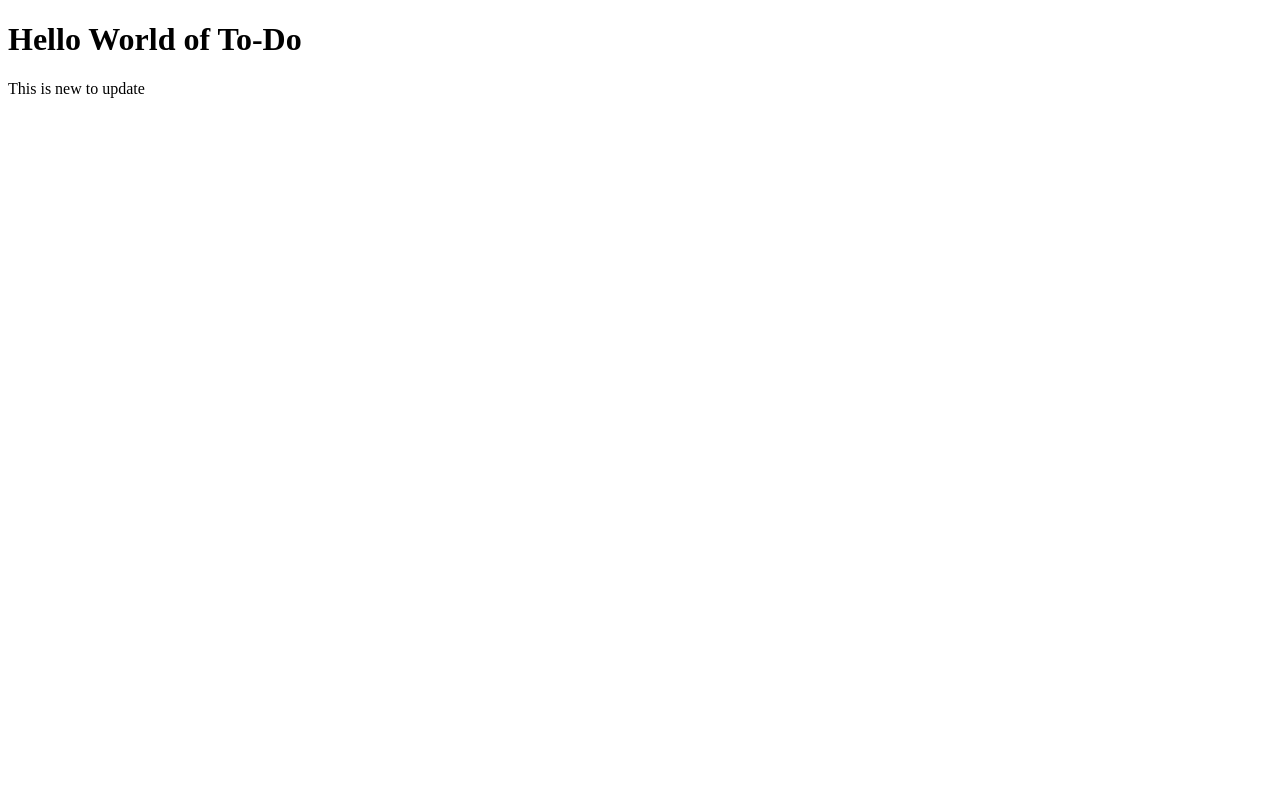
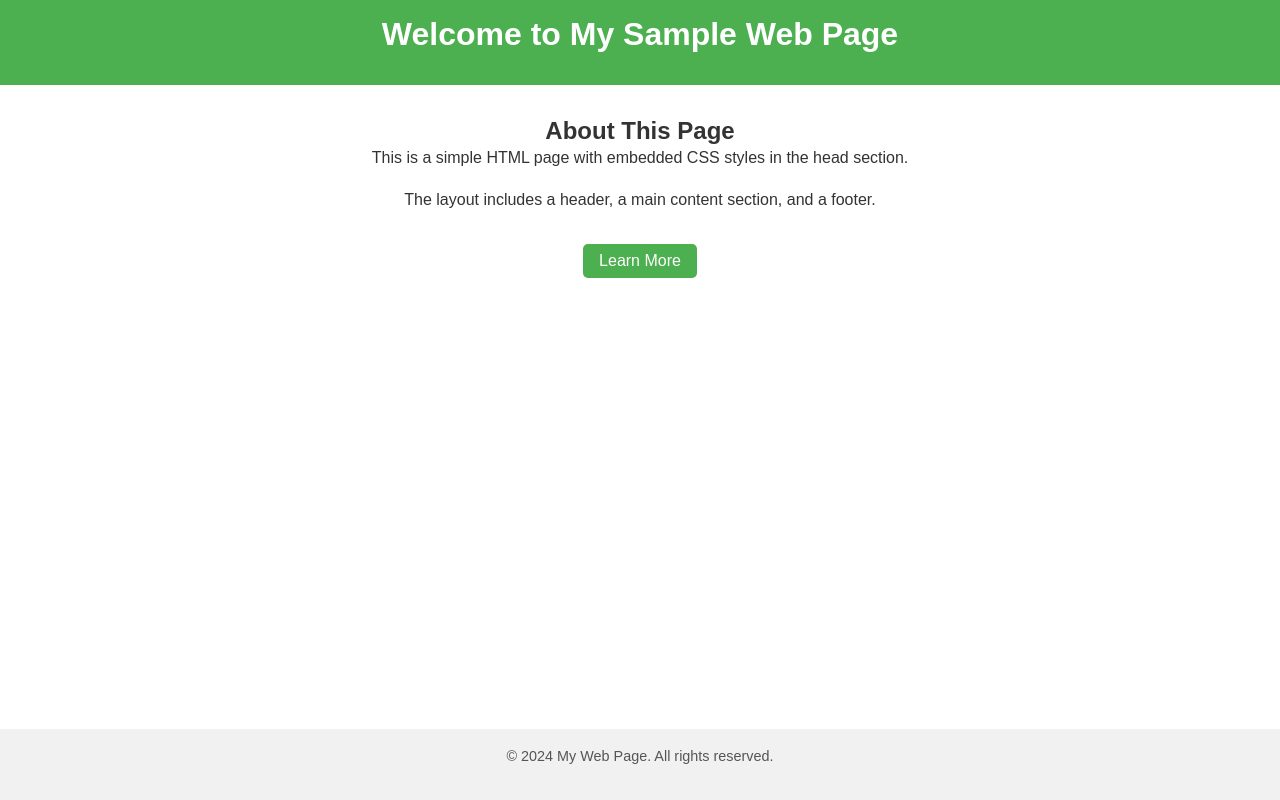
Before and after one commit to Edelva01/DynamicTodo, a plain HTML site: page index.html in a window 1280 px wide. Drawn offline with Linux system fonts and the light colour scheme.

Commit message:
Sample page
Test more complexed samples

```diff
--- a/index.html
+++ b/index.html
@@ -3,10 +3,88 @@
 <head>
     <meta charset="UTF-8">
     <meta name="viewport" content="width=device-width, initial-scale=1.0">
-    <title>Dynamic Todo</title>
+    <title>Sample Web Page</title>
+    <style>
+        /* Basic Reset */
+        * {
+            margin: 0;
+            padding: 0;
+            box-sizing: border-box;
+        }
+
+        /* Page Layout */
+        body {
+            font-family: Arial, sans-serif;
+            display: flex;
+            flex-direction: column;
+            min-height: 100vh;
+            color: #333;
+        }
+
+        header {
+            background-color: #4CAF50;
+            color: white;
+            padding: 1rem;
+            text-align: center;
+        }
+
+        main {
+            flex: 1;
+            padding: 2rem;
+            text-align: center;
+        }
+
+        footer {
+            background-color: #f1f1f1;
+            text-align: center;
+            padding: 1rem;
+            font-size: 0.9rem;
+            color: #555;
+        }
+
+        /* Sample Content Styling */
+        h1 {
+            font-size: 2rem;
+            margin-bottom: 1rem;
+        }
+
+        p {
+            margin-bottom: 1rem;
+            line-height: 1.6;
+        }
+
+        a.button {
+            display: inline-block;
+            padding: 0.5rem 1rem;
+            margin-top: 1rem;
+            background-color: #4CAF50;
+            color: white;
+            text-decoration: none;
+            border-radius: 5px;
+            transition: background-color 0.3s ease;
+        }
+
+        a.button:hover {
+            background-color: #45a049;
+        }
+    </style>
 </head>
 <body>
-    <h1>Hello World of To-Do</h1>
-    <p>This is new to update</p>
+
+    <header>
+        <h1>Welcome to My Sample Web Page</h1>
+    </header>
+
+    <main>
+        <h2>About This Page</h2>
+        <p>This is a simple HTML page with embedded CSS styles in the head section.</p>
+        <p>The layout includes a header, a main content section, and a footer.</p>
+        <a href="#" class="button">Learn More</a>
+    </main>
+
+    <footer>
+        <p>&copy; 2024 My Web Page. All rights reserved.</p>
+    </footer>
+
 </body>
 </html>
```
